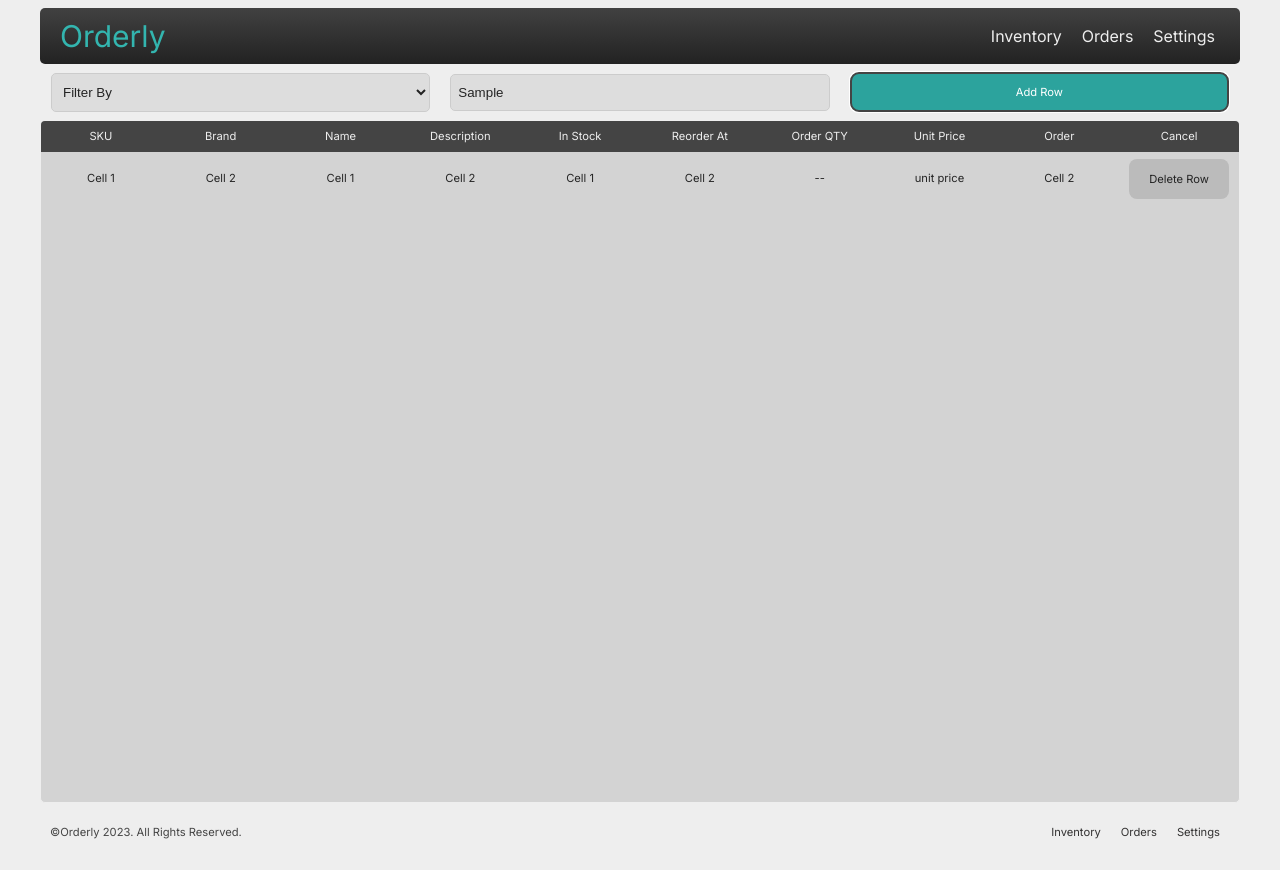
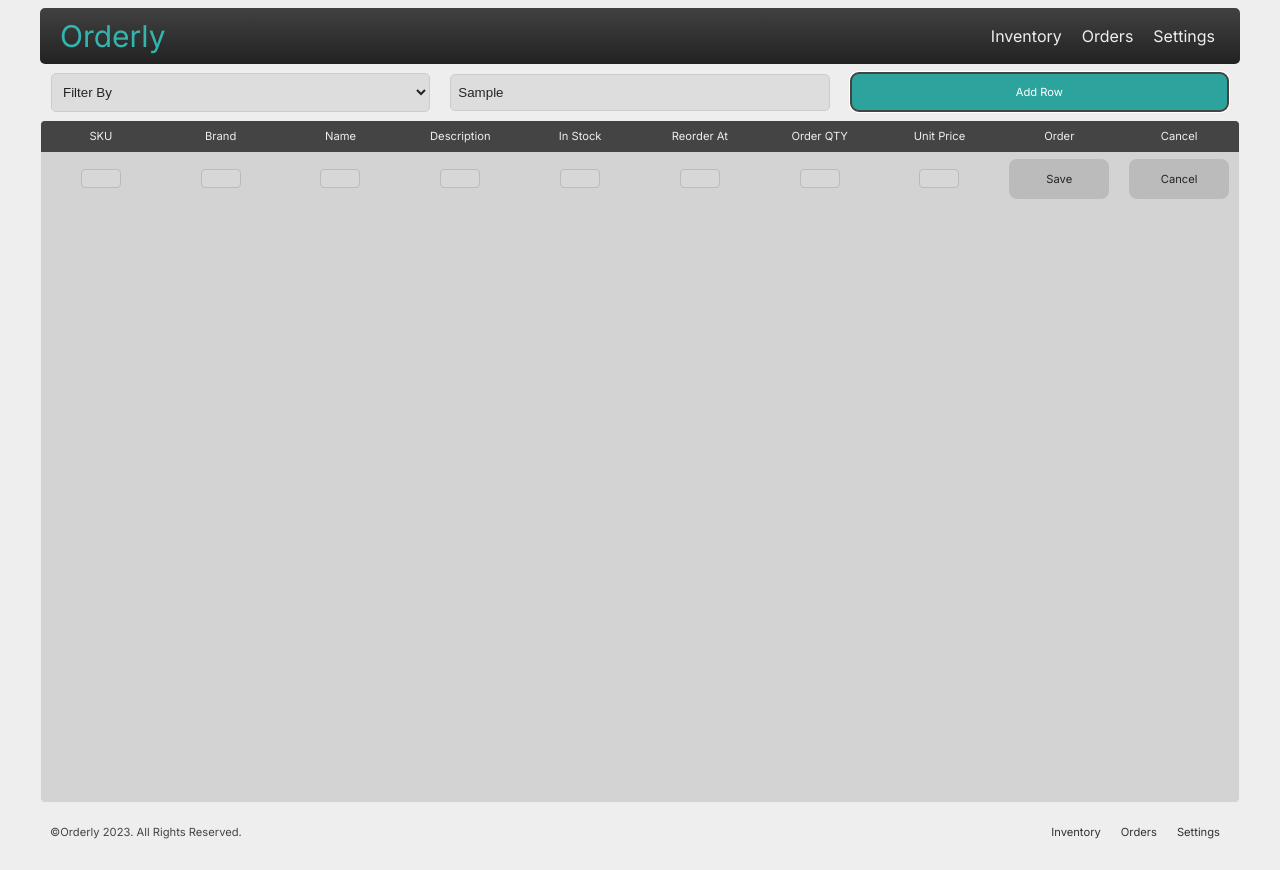
Before and after one commit to DallasSoftwareDevelopersTeamC/DSD_Team_C, a React (Vite) app in the folder client/: page / in a window 1280 px wide. Both pictures are taken after typing "Sample" into the empty fields and a click on the button "Add Row". Built offline with nearby package versions, Linux system fonts and the light colour scheme; a web font is replaced by a local one.

Commit message:
fix: fixed the console log error - tr being direct child to table element. FEAT: new header on click of add product, header reverts to deafult on click of cancel button

```diff
--- a/client/src/components/Inventory/Inventory.jsx
+++ b/client/src/components/Inventory/Inventory.jsx
@@ -44,9 +44,21 @@ export default function Inventory() {
     'Settings',
   ]);
 
-  const handleHeaderChange = (newHeader) => {
-    setTableHeader(newHeader);
+  const handleHeaderChange = (newHeader, reset = false) => {
+    reset ? setTableHeader([
+        'SKU',
+        'Brand',
+        'Name',
+        'Description',
+        'In Stock',
+        'Reorder At',
+        'Order QTY',
+        'Incoming QTY',
+        'Order Now',
+        'Settings',
+      ]) : setTableHeader(newHeader);
   };
+
 
   return (
     <div className="headings-and-table-container">
@@ -66,17 +78,79 @@ export default function Inventory() {
         <tbody className="inventory-items-container">
           {rows.map((row, index) => (
             <tr key={index}>
-              <td>Cell 1</td>
-              <td>Cell 2</td>
-              <td>Cell 1</td>
-              <td>Cell 2</td>
-              <td>Cell 1</td>
-              <td>Cell 2</td>
-              <td>--</td>
-              <td>unit price</td>
-              <td>Cell 2</td>
               <td>
-                <button onClick={() => deleteRow(index)}>Delete Row</button>
+                <input
+                  className="dynamic-inputs"
+                  id="name-input"
+                  type="text"
+                  // defaultValue={}
+                />
+              </td>
+              <td>
+                <input
+                  className="dynamic-inputs"
+                  id="name-input"
+                  type="text"
+                  // defaultValue={}
+                />
+              </td>
+              <td>
+                <input
+                  className="dynamic-inputs"
+                  id="name-input"
+                  type="text"
+                  // defaultValue={}
+                />
+              </td>
+              <td>
+                <input
+                  className="dynamic-inputs"
+                  id="name-input"
+                  type="text"
+                  // defaultValue={}
+                />
+              </td>
+              <td>
+                <input
+                  className="dynamic-inputs"
+                  id="name-input"
+                  type="text"
+                  // defaultValue={}
+                />
+              </td>
+              <td>
+                <input
+                  className="dynamic-inputs"
+                  id="name-input"
+                  type="text"
+                  // defaultValue={}
+                />
+              </td>
+              <td>
+                <input
+                  className="dynamic-inputs"
+                  id="name-input"
+                  type="text"
+                  // defaultValue={}
+                />
+              </td>
+              <td>
+                <input
+                  className="dynamic-inputs"
+                  id="name-input"
+                  type="text"
+                  // defaultValue={}
+                />
+              </td>
+              <td>
+                <button>Save</button>
+              </td>
+              <td>
+                <button onClick={() => {
+                    deleteRow(index)
+                    handleHeaderChange(null, true);
+                  }
+                }>Cancel</button>
               </td>
             </tr>
           ))}
--- a/client/src/components/Inventory/InventoryFilSeaAdd.jsx
+++ b/client/src/components/Inventory/InventoryFilSeaAdd.jsx
@@ -19,6 +19,7 @@ function InventoryFilterRow(props) {
 
   return (
     <table className="table-filter-search-add">
+      <tbody>
         <tr className="tr-filter-search-add">
          <td>
           <select className='filter-style'>
@@ -41,6 +42,7 @@ function InventoryFilterRow(props) {
           <button className="add-prod-btn" onClick={handleAddRow}>Add Row</button>
          </td>
         </tr>
+      </tbody>
     </table>
   )
 }
```
Lines whose indentation alone changed are shown as unchanged.
